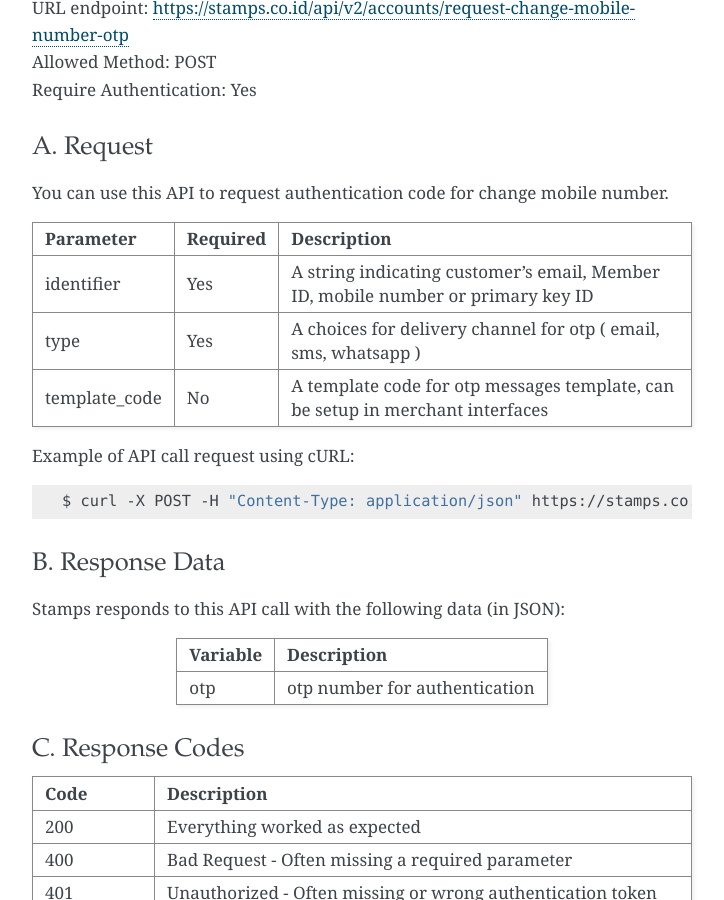
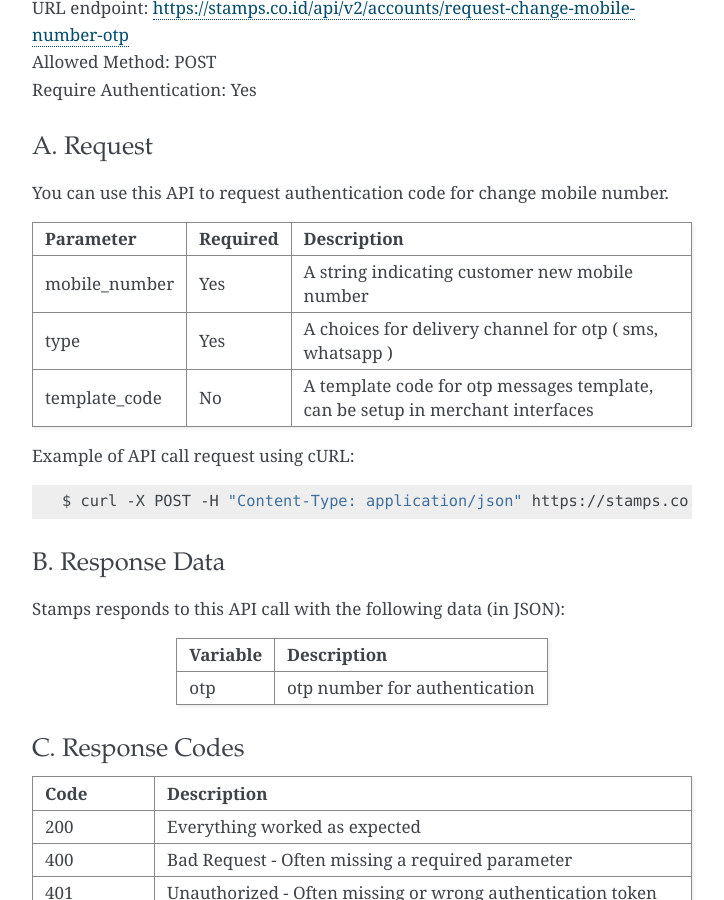
Before and after one commit to ui/stamps-api-docs, a Sphinx documentation site: the page built from source/customer_api.rst, in a window 1280 px wide and 900 px high, scrolled down 21575 px. Shown: the whole window, without its empty margins (388-1112 px from the left). Built offline with Sphinx 7.4.7, drawn with Linux system fonts in a browser that asks for light colours.

Commit message:
change parameter name for request otp to modify mobile number

```diff
--- a/source/customer_api.rst
+++ b/source/customer_api.rst
@@ -1144,8 +1144,8 @@ You can use this API to request authentication code for change mobile number.
 ============= =========== =========================
 Parameter     Required    Description
 ============= =========== =========================
-identifier    Yes         A string indicating customer's email, Member ID, mobile number or primary key ID
-type          Yes         A choices for delivery channel for otp ( email, sms, whatsapp )
+mobile_number Yes         A string indicating customer new mobile number
+type          Yes         A choices for delivery channel for otp ( sms, whatsapp )
 template_code No          A template code for otp messages template, can be setup in merchant interfaces
 ============= =========== =========================
 
```
